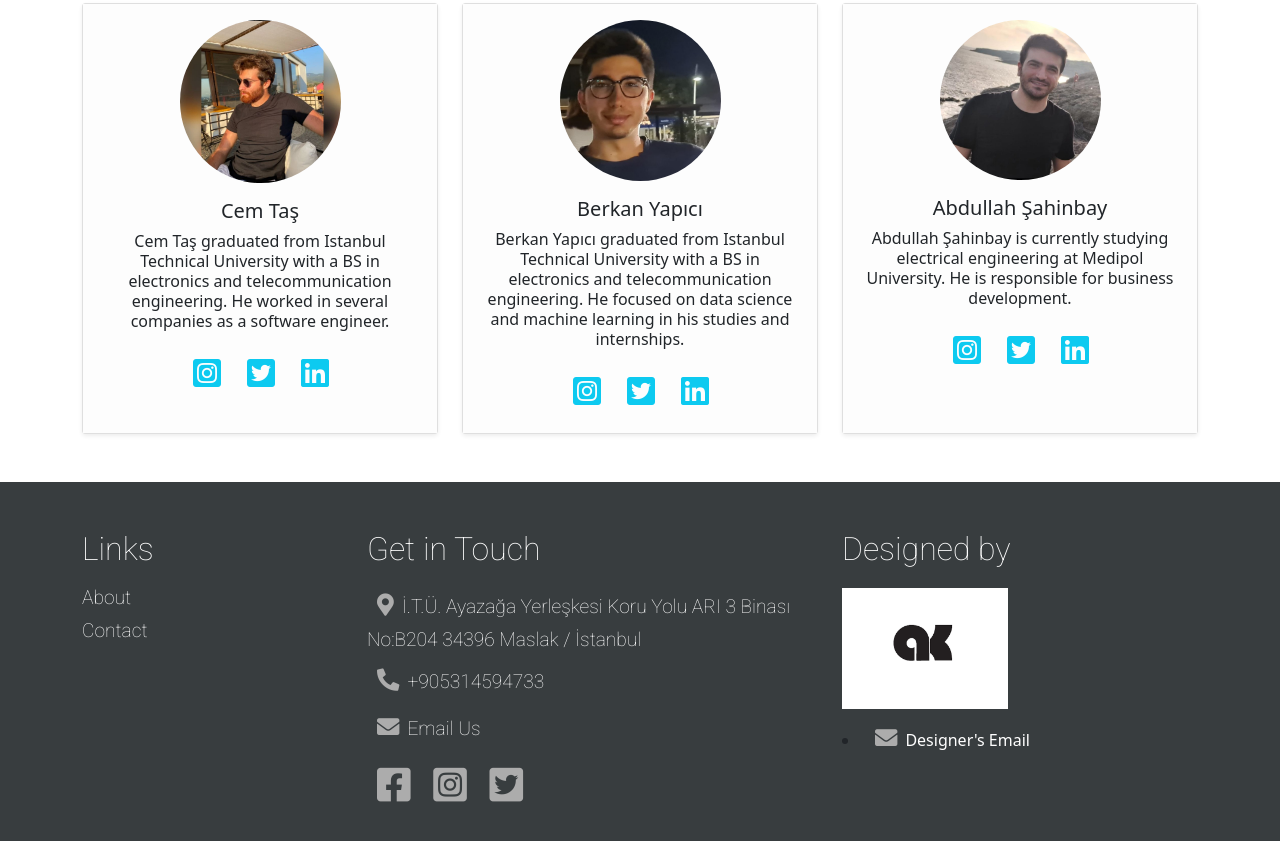
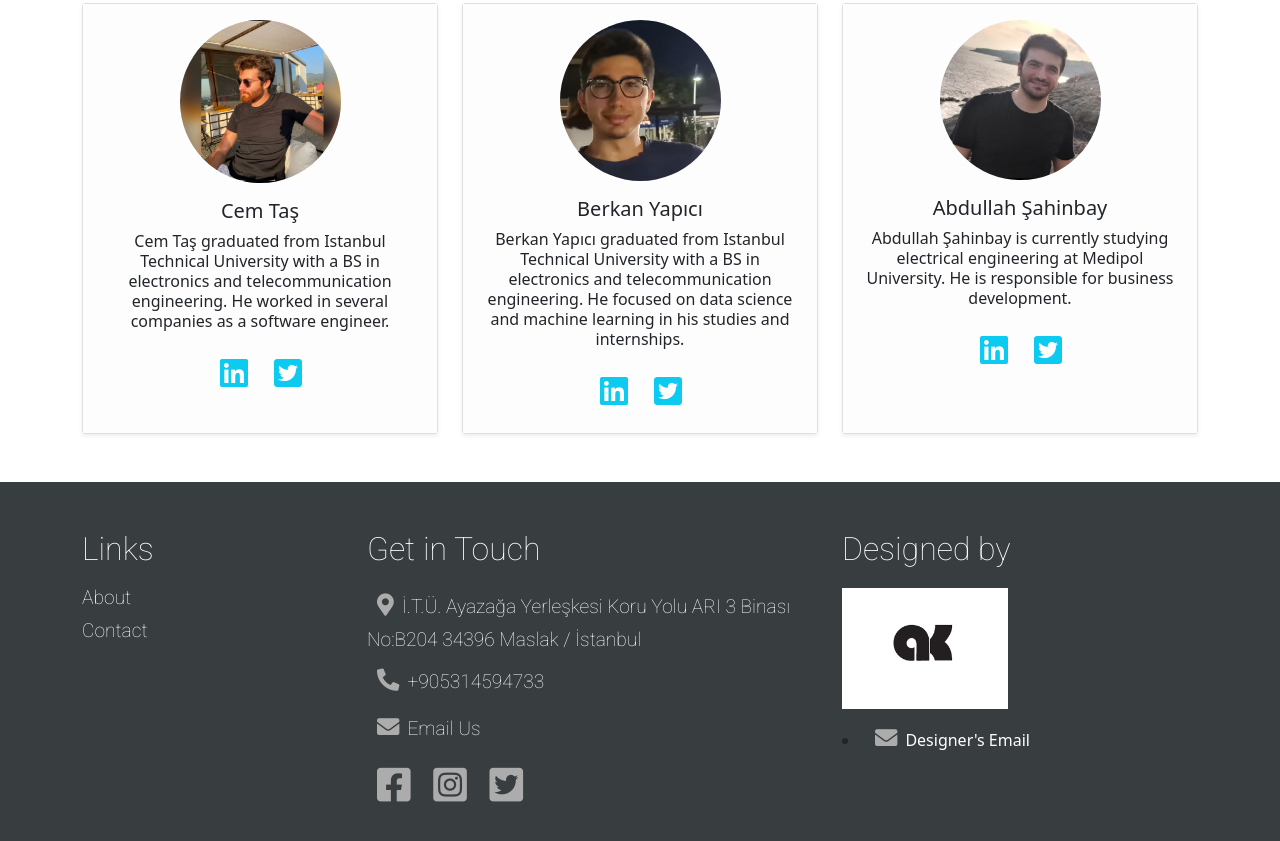
Before and after one commit to owwe/owwe.github.io, a plain HTML site: page contact.html in a window 1280 px wide. Shown: the part 685-1526 px from the top of the page. Drawn offline with nearby package versions, Linux system fonts and the light colour scheme.

Commit message:
contact_page

```diff
--- a/contact.html
+++ b/contact.html
@@ -222,9 +222,8 @@ RkpRkpRkpRkpRkpRkpRkpRkrh9f/2Q==" transform="matrix(0.4014 0 0 0.4014 0 7.9698)"
         <h5 class="card-title">Cem Taş</h5>
         <p class="card-text lh-sm">Cem Taş graduated from Istanbul Technical University with a BS in electronics and telecommunication engineering. He worked in several companies as a software engineer.</p>
 	  	<div class="d-flex justify-content-center">
-	<div class="px-1"><a href="#"><i class="fab fa-instagram-square  fa-2x mr-2 link-info"></i></a></div>
-	<div class="px-1"><a href="#"><i class="fab fa-twitter-square  fa-2x mr-2 link-info"></i></a></div>
-	<div class="px-1"><a href="https://www.linkedin.com/in/ozgur-cem-tas-437bb0155/"><i class="fab fa-linkedin  fa-2x mr-2 link-info"></i></a></div>
+		<div class="px-1"><a href="https://www.linkedin.com/in/ozgur-cem-tas-437bb0155/"><i class="fab fa-linkedin  fa-2x mr-2 link-info"></i></a></div>
+		<div class="px-1"><a href="#"><i class="fab fa-twitter-square  fa-2x mr-2 link-info"></i></a></div>
 
 	</div>
   </div>
@@ -239,9 +238,8 @@ RkpRkpRkpRkpRkpRkpRkpRkrh9f/2Q==" transform="matrix(0.4014 0 0 0.4014 0 7.9698)"
         <h5 class="card-title">Berkan Yapıcı</h5>
         <p class="card-text lh-sm">Berkan Yapıcı graduated from Istanbul Technical University with a BS in electronics and telecommunication engineering. He focused on data science and machine learning in his studies and internships. </p>
 	  	<div class="d-flex justify-content-center">
-	<div class="px-1"><a href="#"><i class="fab fa-instagram-square  fa-2x mr-2 link-info"></i></a></div>
+	<div class="px-1"><a href="https://www.linkedin.com/in/berkan-yap%C4%B1c%C4%B1-9a190b179/"><i class="fab fa-linkedin  fa-2x mr-2 link-info"></i></a></div>
 	<div class="px-1"><a href="https://twitter.com/YapcBerkan"><i class="fab fa-twitter-square  fa-2x mr-2 link-info"></i></a></div>
-	<div class="px-1"><a href="https://www.linkedin.com/in/berkan-yap%C4%B1c%C4%B1-9a190b179/"><i class="fab fa-linkedin  fa-2x mr-2 link-info"></i></a></div>
 
 	</div>
   </div>
@@ -256,9 +254,8 @@ RkpRkpRkpRkpRkpRkpRkpRkrh9f/2Q==" transform="matrix(0.4014 0 0 0.4014 0 7.9698)"
         <h5 class="card-title">Abdullah Şahinbay</h5>
         <p class="card-text lh-sm">Abdullah Şahinbay is currently studying electrical engineering at Medipol University. He is responsible for business development.</p>
 	  	<div class="d-flex justify-content-center">
-	<div class="px-1"><a href="#"><i class="fab fa-instagram-square  fa-2x mr-2 link-info"></i></a></div>
-	<div class="px-1"><a href="#"><i class="fab fa-twitter-square  fa-2x mr-2 link-info"></i></a></div>
-	<div class="px-1"><a href="https://www.linkedin.com/in/abdullahsadiksahinbay/"><i class="fab fa-linkedin  fa-2x mr-2 link-info"></i></a></div>
+		<div class="px-1"><a href="https://www.linkedin.com/in/abdullahsadiksahinbay/"><i class="fab fa-linkedin  fa-2x mr-2 link-info"></i></a></div>
+		<div class="px-1"><a href="#"><i class="fab fa-twitter-square  fa-2x mr-2 link-info"></i></a></div>
 
 	</div>
   </div>
```
Also changed, not shown: about.html (+1 -1 lines).
